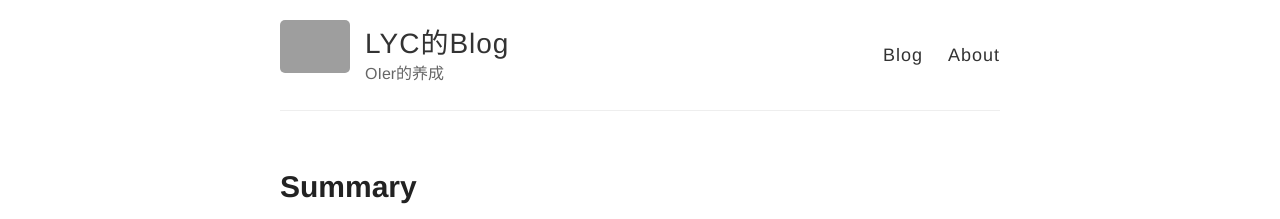
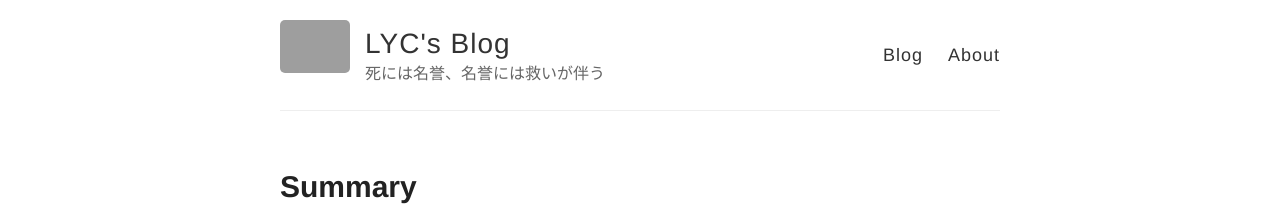
Before and after one commit to IchengU/IchengU.github.io, a Jekyll site: the page built from _posts/2021-1-29-summary.md, in a window 1280 px wide. Shown: the top 219 px of the page. Built offline with Jekyll 4.4.1, drawn with Linux system fonts in a browser that asks for light colours; our own code applies the rules of GitHub Pages for plain Markdown files; grey boxes are pictures that could not be loaded.

Commit message:
Update _config.yml

```diff
--- a/_config.yml
+++ b/_config.yml
@@ -3,10 +3,10 @@
 #
 
 # Name of your site (displayed in the header)
-name: LYC的Blog
+name: LYC's Blog
 
 # Short bio or description (displayed in the header)
-description: OIer的养成
+description: 死には名誉、名誉には救いが伴う
 
 # URL of your avatar or profile pic (you could use your GitHub profile pic)
 avatar: https://ss1.bdstatic.com/70cFvXSh_Q1YnxGkpoWK1HF6hhy/it/u=1821817143,3712014704&fm=15&gp=0.jpg
```
